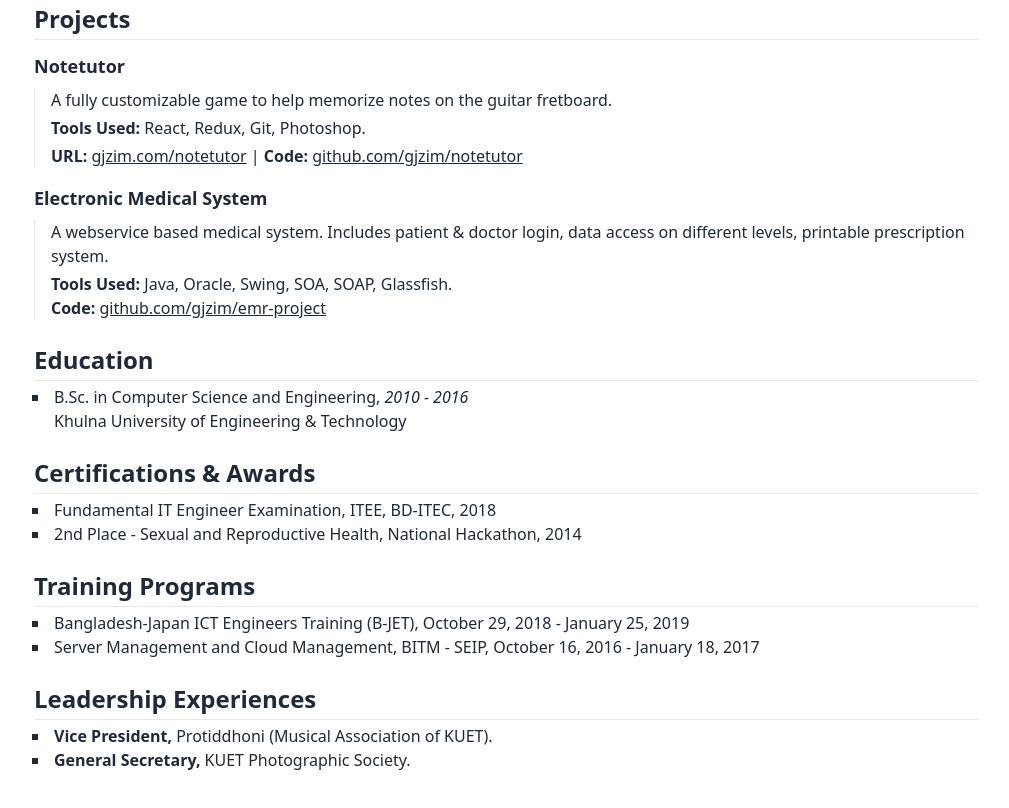
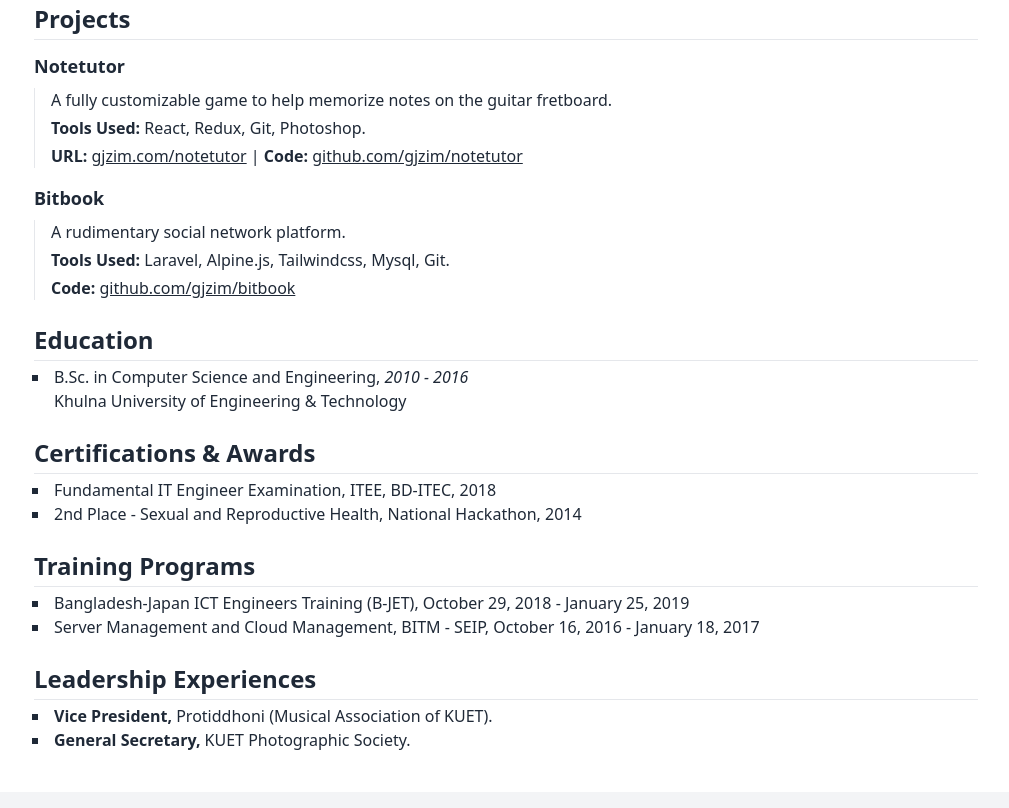
Before and after one commit to gjzim/resume, a plain HTML site: page index.html in a window 1280 px wide. Shown: the part 1228-2036 px from the top of the page, without its empty margins (134-1143 px from the left). Drawn offline with Linux system fonts and the light colour scheme.

Commit message:
Replace ems with bitbook

```diff
--- a/index.html
+++ b/index.html
@@ -155,26 +155,14 @@
                     </p>
                 </div>
             </section>
-            <!-- <section class="experience">
+            <section class="experience">
                 <h4 class="experience-title">Bitbook</h4>
                 <div class="experience-details">
                     <p class="experience-desc">A rudimentary social network platform.</p>
-                    <p><strong>Tools Used:</strong> Laravel, Alpine.js, Tailwindcss, Mysql, Git.</p>
-                    <p class="text-sm"><strong>URL:</strong> <a href="https://bitbook.com/"
-                            target="_blank">bitbook.com</a> | <strong>Code:</strong> <a
+                    <p class="mb-1"><strong>Tools Used:</strong> Laravel, Alpine.js, Tailwindcss, Mysql, Git.</p>
+                    <p><strong>Code:</strong> <a
                             href="https://github.com/gjzim/bitbook/" target="_blank">github.com/gjzim/bitbook</a>
                     </p>
-                </div>
-            </section> -->
-            <section class="experience">
-                <h4 class="experience-title">Electronic Medical System</h4>
-                <div class="experience-details">
-                    <p class="experience-desc">A webservice based medical system. Includes patient & doctor login,
-                        data
-                        access on different levels, printable prescription system.</p>
-                    <p><strong>Tools Used:</strong> Java, Oracle, Swing, SOA, SOAP, Glassfish.</p>
-                    <p><strong>Code:</strong> <a href="https://github.com/gjzim/emr-project"
-                            target="_blank">github.com/gjzim/emr-project</a></p>
                 </div>
             </section>
         </section>
```
